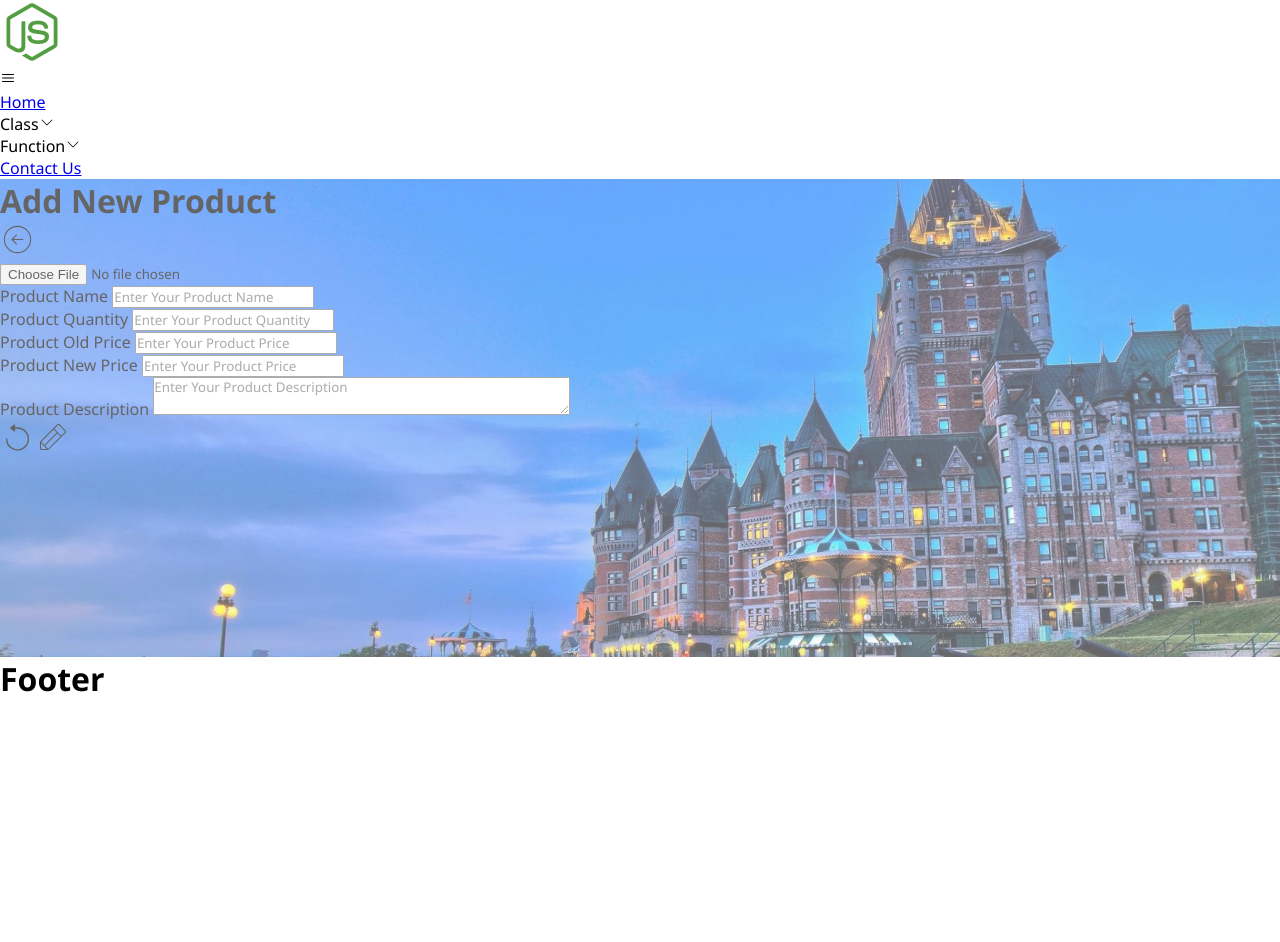
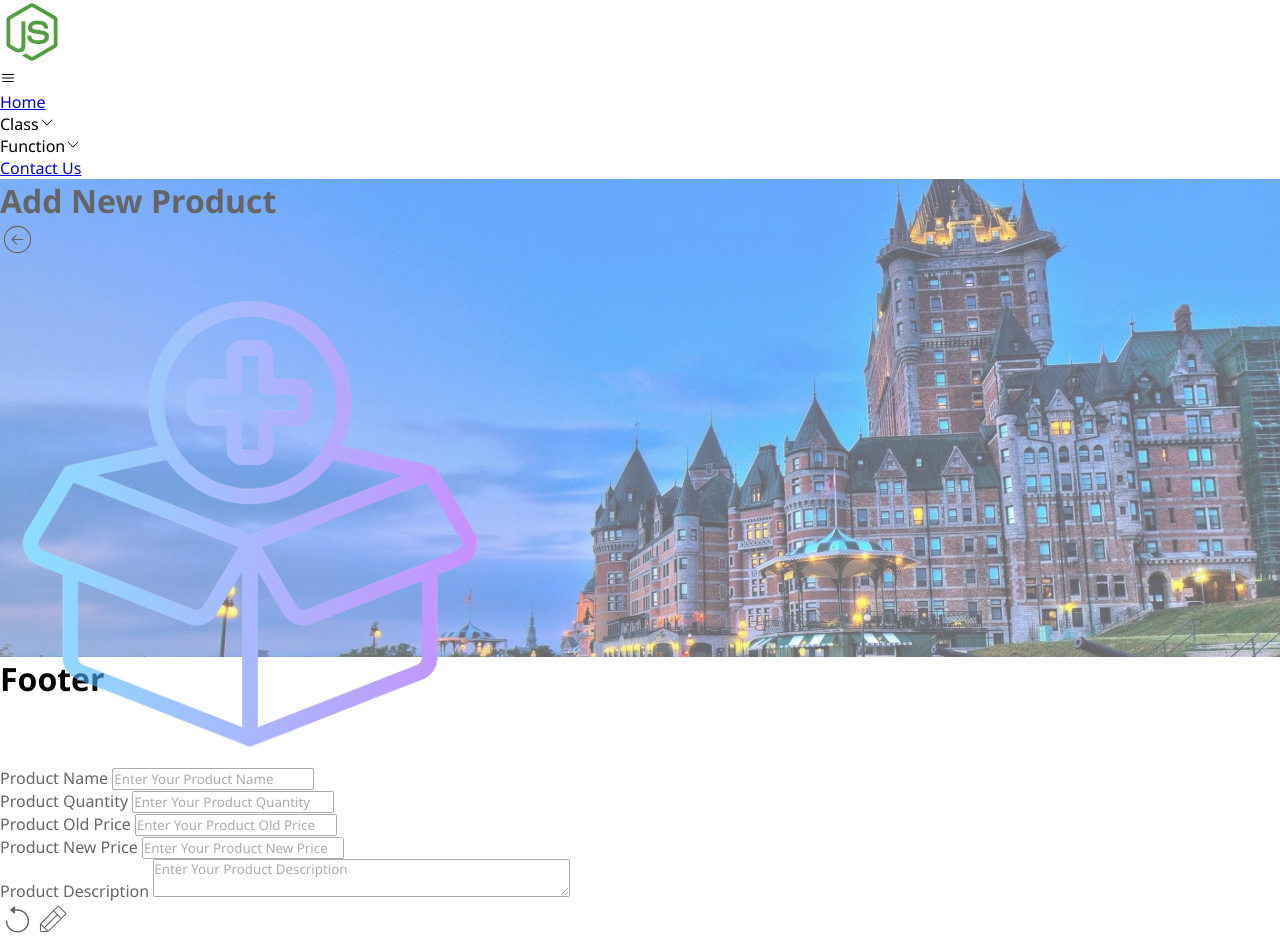
Before and after one commit to jayprakashcs12/ultra-level-react, a React (Create React App) app: page /function-add-product in a window 1280 px wide. Before the commit the page ends 800 px from the top, so only its background shows below. Built offline with nearby package versions, Linux system fonts and the light colour scheme.

Commit message:
price update codes

```diff
--- a/src/assets/css/pro.css
+++ b/src/assets/css/pro.css
@@ -32,7 +32,7 @@
     padding: 4.5% 0;
 }
 
-.Sign Up-div {
+.sign-up-div {
     padding: 1.3% 0;
 }
 
@@ -90,7 +90,7 @@
     margin-bottom: 1%;
 }
 
-.pro-input, .product-input, .product-textarea, .content-img, .hoc-img {
+.pro-input, .product-input, .product-textarea, .content-img, .hoc-img, .preview-img {
     border-radius: 12px;
 }
 
@@ -122,11 +122,15 @@
     margin: 5px auto;
 }
 
+.preview-img {
+    height: 150px;
+}
+
 .hoc-img {
     height: 160px;
 }
 
-.pro-div::-webkit-scrollbar-thumb, .pro-btn {
+.pro-div::-webkit-scrollbar-thumb, .pro-btn, .preview-img {
     cursor: pointer;
 }
 
--- a/src/components/function/FunctionViewProducts/FunctionAddProduct/index.jsx
+++ b/src/components/function/FunctionViewProducts/FunctionAddProduct/index.jsx
@@ -1,5 +1,6 @@
 import React, { useEffect, useState } from 'react';
 import { PiArrowCircleLeftThin, PiPencilThin } from "react-icons/pi";
+import hdImg from "../../../../assets/img/products/app-product.png";
 import axiosInstance from '../../../helpers/axiosInstance';
 import { useNavigate } from 'react-router-dom';
 import ReactTooltip from 'react-tooltip';
@@ -13,9 +14,10 @@ const FunctionAddProduct = () => {
     }, []);
 
     let [product, setProduct] = useState({ pname: "", poldprice: "", pnewprice: "", pqty: "", pdesc: "" }),
-    [imageData, setImageData] = useState(null),
+    [file, setFile] = useState(''),
 
     navigate = useNavigate(),
+    [imgPreviewUrl, setImgPreviewUrl] = useState(hdImg),
 
     handleChange = (e) => {
 
@@ -25,7 +27,7 @@ const FunctionAddProduct = () => {
 
     handleAdd = async (e) => {
         e.preventDefault();
-        let { pname, poldprice, pnewprice, pqty } = product;
+        let { pname, pqty } = product;
         if (!pname || !poldprice || !pqty) {
             toast.warn("All fields are required...!", { autoClose: 750 });
         } else {
@@ -41,16 +43,13 @@ const FunctionAddProduct = () => {
     },
 
     onFileChange = (e) => {
-        let files = e.target.files;
-        if (files.length > 0) {
-            let file = files[0], reader = new FileReader();
-            reader.onload = (e) => {
-                setImageData(e.target.result);
-            };
-            reader.readAsDataURL(file);
-        } else {
-            setImageData(null);
-        }
+        e.preventDefault();
+        let reader = new FileReader(), file = e.target.files[0];
+        reader.onloadend = () => {
+        setFile(file);
+        setImgPreviewUrl(reader.result);
+        };
+        reader.readAsDataURL(file);
     },
 
     handleClear = () => {
@@ -70,10 +69,10 @@ const FunctionAddProduct = () => {
             <div className="pro-div view-products-div">
                 <form className='pro-state'>
                     <div className="pro-row-data img-row-data">
-                        {imageData ?
-                            <img src={imageData} alt="Preview" className='content-img' />
+                        {file ?
+                            <img src={imgPreviewUrl} alt={imgPreviewUrl} className='preview-img' />
                             :
-                            <input type="file" accept="image/*" onChange={onFileChange} />
+                            <img src={hdImg} alt={hdImg} className='preview-img' />
                         }
                     </div>
                     <div className="pro-row-data">
@@ -95,14 +94,14 @@ const FunctionAddProduct = () => {
                     <div className="pro-row-data">
                         <div className="form-group">
                             <label className='pro-label' htmlFor="poldprice"> Product Old Price </label>
-                            <input className='product-input' type="number" name='poldprice' value={poldprice} placeholder='Enter Your Product Price'
+                            <input className='product-input' type="number" name='poldprice' value={poldprice} placeholder='Enter Your Product Old Price'
                                 onChange={handleChange}
                             />
                         </div>
 
                         <div className="form-group">
                             <label className='pro-label' htmlFor="pnewprice"> Product New Price </label>
-                            <input className='product-input' type="number" name='pnewprice' value={pnewprice} placeholder='Enter Your Product Price'
+                            <input className='product-input' type="number" name='pnewprice' value={pnewprice} placeholder='Enter Your Product New Price'
                                 onChange={handleChange}
                             />
                         </div>
--- a/src/components/function/FunctionViewProducts/FunctionUpdateProduct/index.jsx
+++ b/src/components/function/FunctionViewProducts/FunctionUpdateProduct/index.jsx
@@ -13,12 +13,9 @@ const FunctionUpdateProduct = () => {
     let [product, setProduct] = useState({ pname: "", poldprice: "", pnewprice: "", pqty: "", pdesc: "" }),
         [imageData, setImageData] = useState(null);
 
-    useEffect(() => {
+    useEffect((id) => {
         document.title = "Function Update Product";
-        fetchProductDetails();
-    }, []);
-
-    let fetchProductDetails = async () => {
+        let fetchProdDetails = async () => {
             try {
                 let response = await axiosInstance.get(`/products/${id}`), { pname, poldprice, pnewprice, pqty, pdesc, image } = response.data;
                 setProduct({ pname, poldprice, pnewprice, pqty, pdesc });
@@ -26,9 +23,11 @@ const FunctionUpdateProduct = () => {
             } catch (err) {
                 toast.warn("Failed to fetch product details", err, { autoClose: 750 });
             }
-    },
+        };
+        fetchProdDetails();
+    },[]);
 
-    handleChange = (e) => {
+    let handleChange = (e) => {
         let { name, value } = e.target;
         setProduct(prevProduct => ({ ...prevProduct, [name]: value }));
     },
@@ -105,14 +104,14 @@ const FunctionUpdateProduct = () => {
                     <div className="pro-row-data">
                         <div className="form-group">
                             <label className='pro-label' htmlFor="poldprice"> Product Old Price </label>
-                            <input className='product-input' type="number" name='poldprice' value={poldprice} placeholder='Enter Your Product Price'
+                            <input className='product-input' type="number" name='poldprice' value={poldprice} placeholder='Enter Your Product Old Price'
                                 onChange={handleChange}
                             />
                         </div>
 
                         <div className="form-group">
                             <label className='pro-label' htmlFor="pnewprice"> Product New Price </label>
-                            <input className='product-input' type="number" name='pnewprice' value={pnewprice} placeholder='Enter Your Product Price'
+                            <input className='product-input' type="number" name='pnewprice' value={pnewprice} placeholder='Enter Your Product New Price'
                                 onChange={handleChange}
                             />
                         </div>
```
Lines whose indentation alone changed are shown as unchanged.
